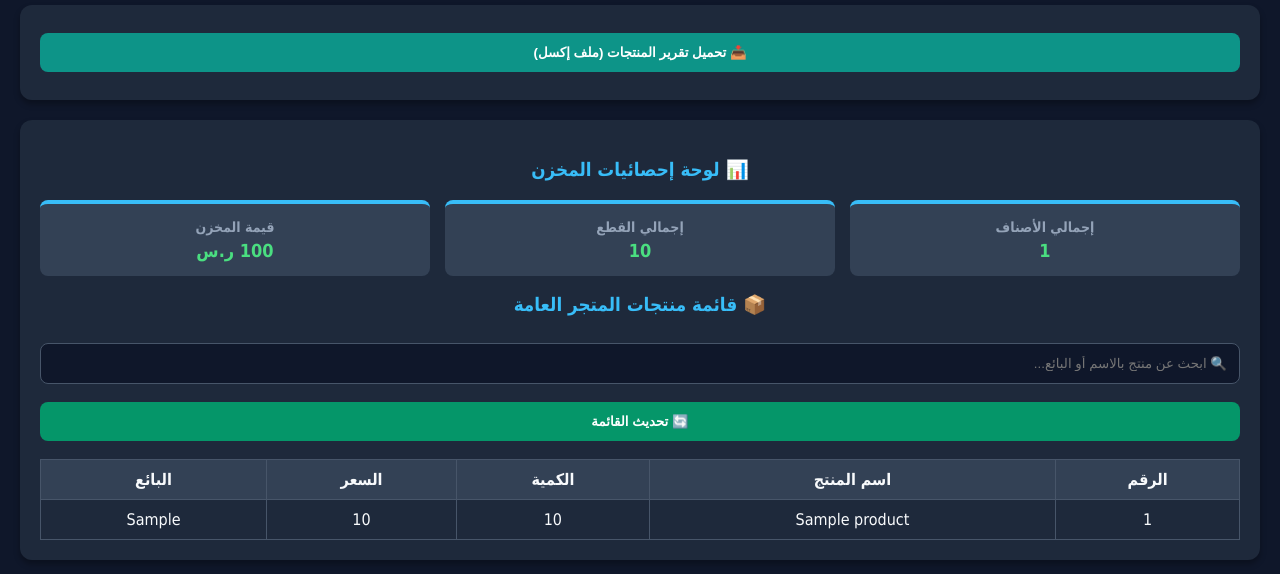
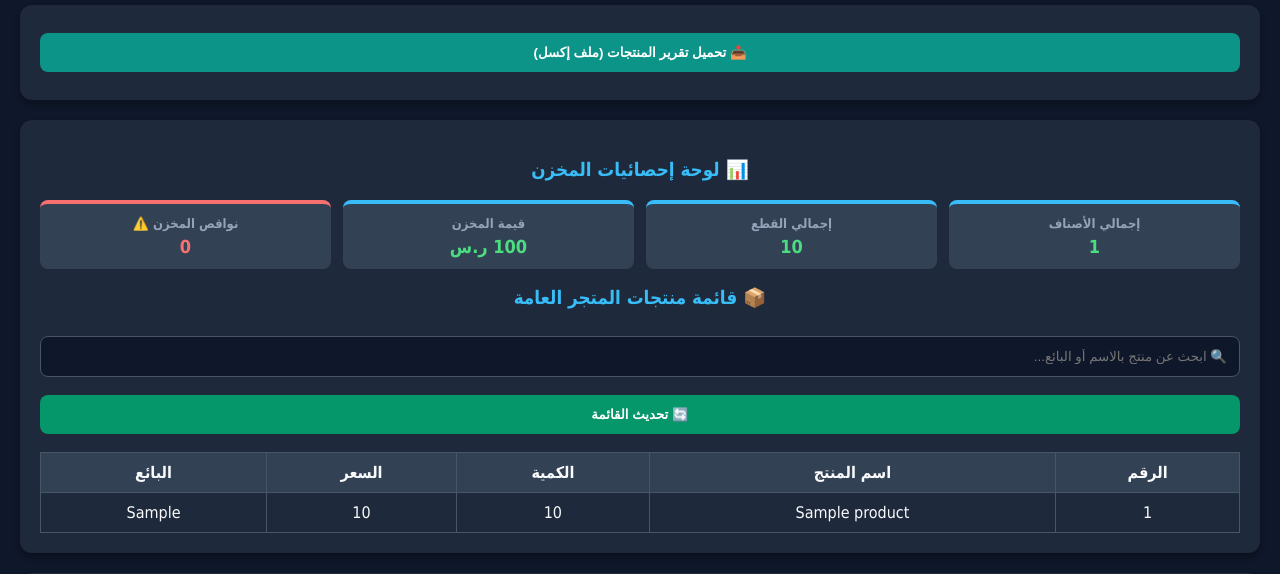
Before and after one commit to gassar0/Repository-name, a Flask app: page / in a window 1280 px wide. Shown: the part 387-961 px from the top of the page. Run offline with Flask 3, Linux system fonts and the light colour scheme; tables that the repository leaves empty hold one stand-in row (values such as "Sample post").

Commit message:
Update store.html

```diff
--- a/templates/store.html
+++ b/templates/store.html
@@ -21,22 +21,24 @@
         }
         h2, h3 { color: #38bdf8; text-align: center; }
 
-        /* تصميم لوحة الإحصائيات */
+        /* تصميم لوحة الإحصائيات (4 مربعات) */
         .stats-container {
             display: grid;
-            grid-template-columns: repeat(auto-fit, minmax(140px, 1fr));
-            gap: 15px;
+            grid-template-columns: repeat(auto-fit, minmax(130px, 1fr));
+            gap: 12px;
             margin-bottom: 15px;
         }
         .stat-box {
             background-color: #334155;
-            padding: 15px;
+            padding: 12px;
             border-radius: 8px;
             text-align: center;
             border-top: 4px solid #38bdf8;
         }
-        .stat-box h4 { margin: 0 0 5px 0; color: #94a3b8; font-size: 14px; }
+        .stat-box.warning { border-top-color: #f87171; }
+        .stat-box h4 { margin: 0 0 5px 0; color: #94a3b8; font-size: 13px; }
         .stat-box p { margin: 0; font-size: 18px; font-weight: bold; color: #4ade80; }
+        .stat-box.warning p { color: #f87171; }
 
         input, button {
             width: 100%;
@@ -74,6 +76,11 @@
         th, td { border: 1px solid #475569; padding: 10px; text-align: center; }
         th { background-color: #334155; }
         .auth-box { display: flex; gap: 10px; }
+
+        /* تلوين صفوف النواقص */
+        .low-stock {
+            background-color: rgba(239, 68, 68, 0.15);
+        }
     </style>
 </head>
 <body>
@@ -116,10 +123,10 @@
         <button class="btn-excel" onclick="window.location.href='/api/export-excel'">📥 تحميل تقرير المنتجات (ملف إكسل)</button>
     </div>
 
-    <!-- قائمة المنتجات وإحصائيات المخزن -->
+    <!-- قائمة المنتجات وإحصائيات المخزن الذكية -->
     <div class="card">
         <h3>📊 لوحة إحصائيات المخزن</h3>
-        <!-- مربعات الإحصائيات -->
+        <!-- مربعات الإحصائيات الأربعة -->
         <div class="stats-container">
             <div class="stat-box">
                 <h4>إجمالي الأصناف</h4>
@@ -132,6 +139,10 @@
             <div class="stat-box">
                 <h4>قيمة المخزن</h4>
                 <p id="stat-value">0 ر.س</p>
+            </div>
+            <div class="stat-box warning">
+                <h4>نواقص المخزن ⚠️</h4>
+                <p id="stat-low">0</p>
             </div>
         </div>
 
@@ -325,16 +336,20 @@
                 return;
             }
             products.forEach(p => {
-                let row = `<tr>
+                let qty = Number(p.quantity) || 0;
+                let isLow = qty <= 5; // حد النقص أقل من أو يساوي 5 قطع
+                let rowClass = isLow ? 'low-stock' : '';
+
+                let row = `<tr class="${rowClass}">
                     <td>${p.id}</td>
                     <td>${p.name}</td>
-                    <td>${p.quantity}</td>
+                    <td>${qty} ${isLow ? '⚠️' : ''}</td>
                     <td>${p.price}</td>
                     <td>${p.vendor || '-'}</td>`;
 
                 if (isLog) {
                     row += `<td>
-                        <button class="btn-edit" onclick="editProduct(${p.id}, '${p.name}', ${p.quantity}, ${p.price}, '${p.vendor || ''}')">تعديل</button>
+                        <button class="btn-edit" onclick="editProduct(${p.id}, '${p.name}', ${qty}, ${p.price}, '${p.vendor || ''}')">تعديل</button>
                         <button class="btn-delete" onclick="deleteProduct(${p.id})">حذف</button>
                     </td>`;
                 }
@@ -347,17 +362,22 @@
             let totalCount = products.length;
             let totalQty = 0;
             let totalValue = 0;
+            let lowStockCount = 0;
 
             products.forEach(p => {
                 let qty = Number(p.quantity) || 0;
                 let price = Number(p.price) || 0;
                 totalQty += qty;
                 totalValue += (qty * price);
+                if (qty <= 5) {
+                    lowStockCount++;
+                }
             });
 
             document.getElementById('stat-count').innerText = totalCount;
             document.getElementById('stat-qty').innerText = totalQty;
             document.getElementById('stat-value').innerText = totalValue.toLocaleString() + ' ر.س';
+            document.getElementById('stat-low').innerText = lowStockCount;
         }
 
         function filterProducts() {
@@ -368,7 +388,7 @@
                 return nameMatch || vendorMatch;
             });
             displayProducts(filtered);
-            updateStats(filtered); // تحديث الإحصائيات بناءً على النتائج المفلترة أيضاً!
+            updateStats(filtered);
         }
 
         function editProduct(id, name, quantity, price, vendor) {
@@ -395,7 +415,7 @@
             document.getElementById('form-title').innerText = '➕ إضافة منتج جديد';
             document.getElementById('submit-btn').innerText = 'إضافة المنتج للسيرفر';
             document.getElementById('submit-btn').style.backgroundColor = '#2563eb';
-            document.getElementById('cancel-btn').style.display = 'none';
+            document.getElementById('cancel-dev').style.display = 'none';
         }
 
         function deleteProduct(id) {
```
